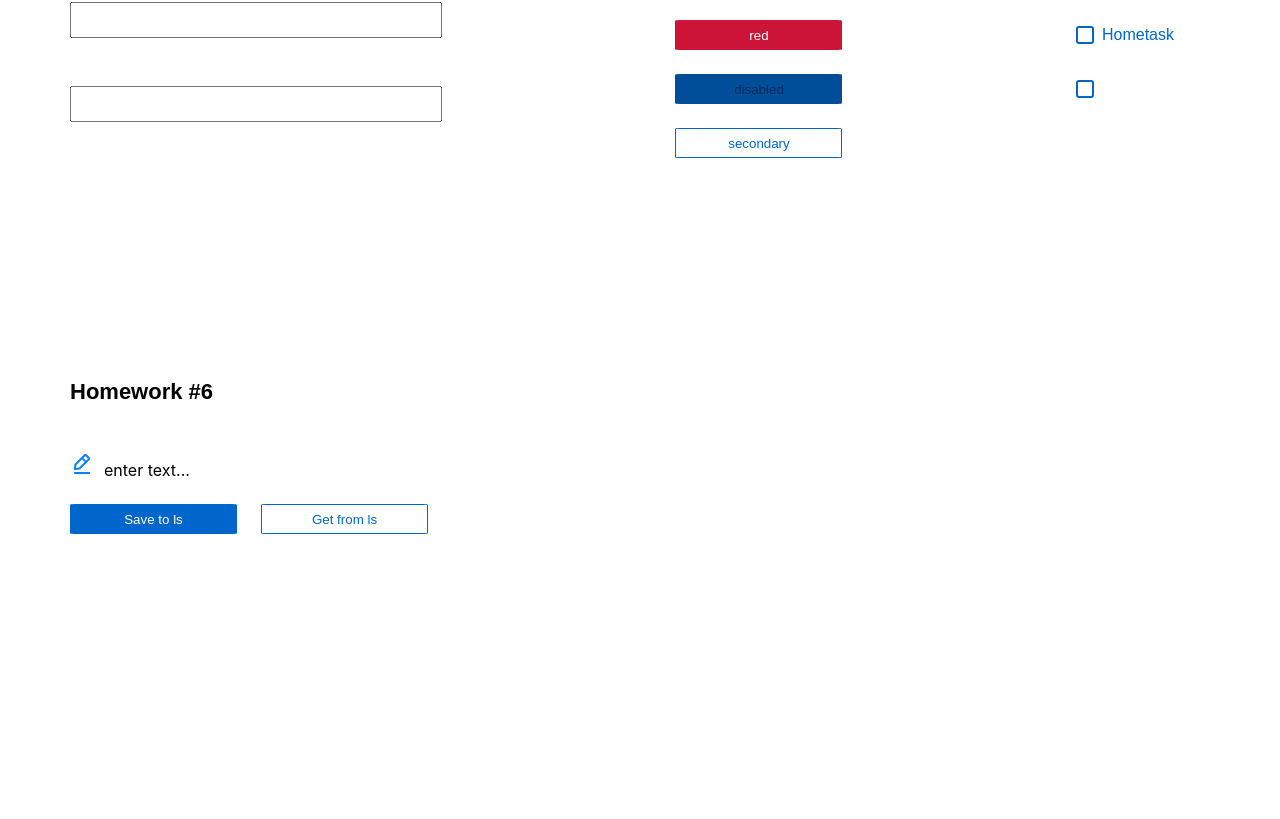
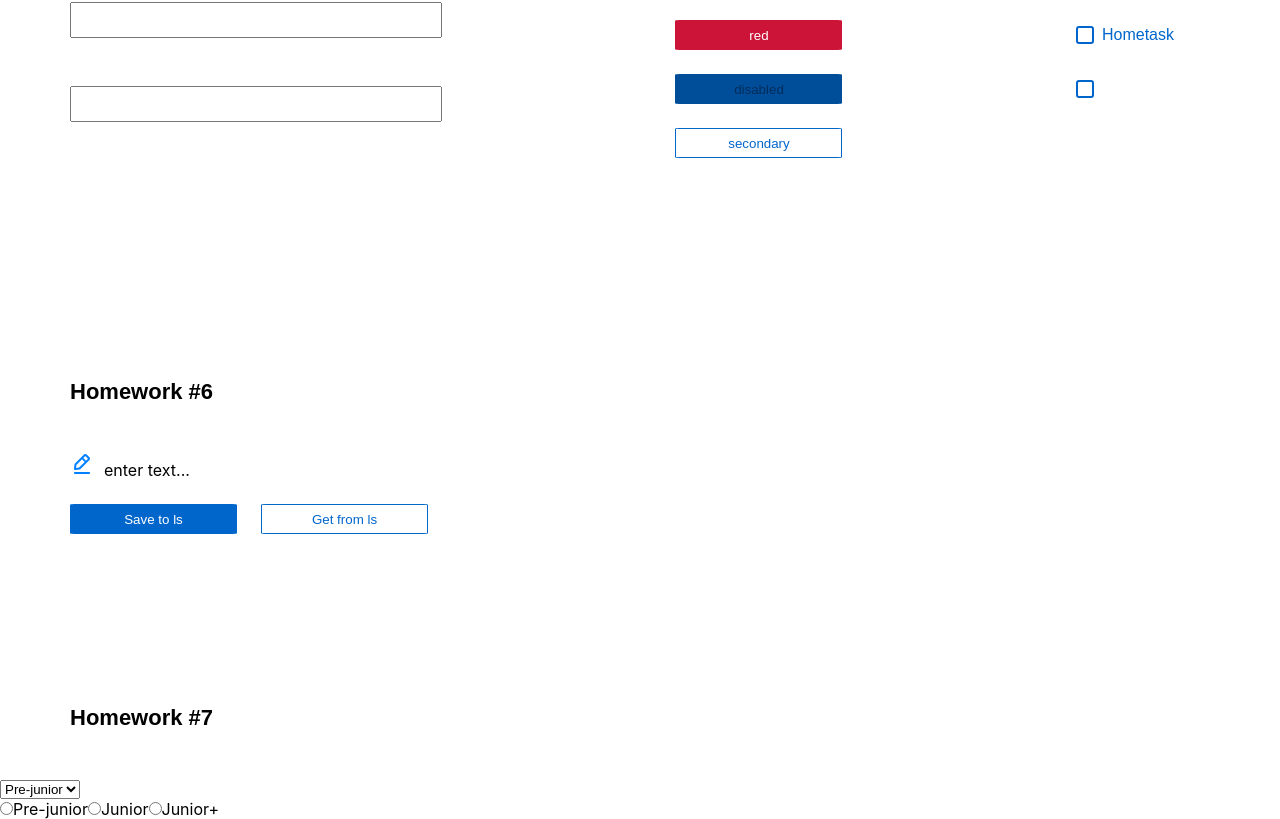
Before and after one commit to DmitriyVavilin/hws2-master, a React (Create React App) app: page /#/pre-junior in a window 1280 px wide. Shown: the part 1951-2770 px from the top of the page. Before the commit the page ends 2585 px from the top, so only its background shows below. Built offline with nearby package versions, Linux system fonts and the light colour scheme.

Commit message:
home_work 7

```diff
--- a/src/s1-main/App.tsx
+++ b/src/s1-main/App.tsx
@@ -2,6 +2,7 @@
 import s from './App.module.css'
 import HW5 from "../s2-homeworks/hw05/HW5";
 import HW6 from "../s2-homeworks/hw06/HW6";
+import HW7 from "../s2-homeworks/hw07/HW7";
 
 function App() {
     return (
@@ -14,6 +15,7 @@
             {/*при выполнении дз 5 и более - закомментировать здесь дз 1-4, так как они есть внутри дз 5*/}
             <HW5/>
             <HW6/>
+            <HW7/>
         </div>
     )
 }
--- a/src/s2-homeworks/hw07/HW7.tsx
+++ b/src/s2-homeworks/hw07/HW7.tsx
@@ -12,9 +12,9 @@
 * */
 
 const arr = [
-    { id: 1, value: 'x' },
-    { id: 2, value: 'y' },
-    { id: 3, value: 'z' },
+    { id: 1, value: 'Pre-junior' },
+    { id: 2, value: 'Junior' },
+    { id: 3, value: 'Junior+' },
 ] // value может быть изменено
 
 const HW7 = () => {
--- a/src/s2-homeworks/hw07/common/c5-SuperSelect/SuperSelect.tsx
+++ b/src/s2-homeworks/hw07/common/c5-SuperSelect/SuperSelect.tsx
@@ -5,10 +5,8 @@
 } from 'react'
 import s from './SuperSelect.module.css'
 
-type DefaultSelectPropsType = DetailedHTMLProps<
-    SelectHTMLAttributes<HTMLSelectElement>,
-    HTMLSelectElement
->
+type DefaultSelectPropsType = DetailedHTMLProps<SelectHTMLAttributes<HTMLSelectElement>,
+    HTMLSelectElement>
 
 type SuperSelectPropsType = DefaultSelectPropsType & {
     options?: any[]
@@ -37,6 +35,14 @@
 
     const onChangeCallback = (e: ChangeEvent<HTMLSelectElement>) => {
         // делают студенты
+        if( onChange) {
+            onChange(e)
+        }
+        if(onChangeOption){
+            onChangeOption(e.currentTarget.value)
+        }
+
+
     }
 
     const finalSelectClassName = s.select + (className ? ' ' + className : '')
--- a/src/s2-homeworks/hw07/common/c6-SuperRadio/SuperRadio.tsx
+++ b/src/s2-homeworks/hw07/common/c6-SuperRadio/SuperRadio.tsx
@@ -36,6 +36,9 @@
 }) => {
     const onChangeCallback = (e: ChangeEvent<HTMLInputElement>) => {
         // делают студенты
+        if(onChangeOption){
+            onChangeOption(e.currentTarget.value)
+        }
     }
 
     const finalRadioClassName = s.radio + (className ? ' ' + className : '')
@@ -48,6 +51,9 @@
                       id={id + '-input-' + o.id}
                       className={finalRadioClassName}
                       type={'radio'}
+                      name={o.name}
+                      checked={o.checked}
+                      value={value}
                       // name, checked, value делают студенты
 
                       onChange={onChangeCallback}
```
Lines whose indentation alone changed are shown as unchanged.
